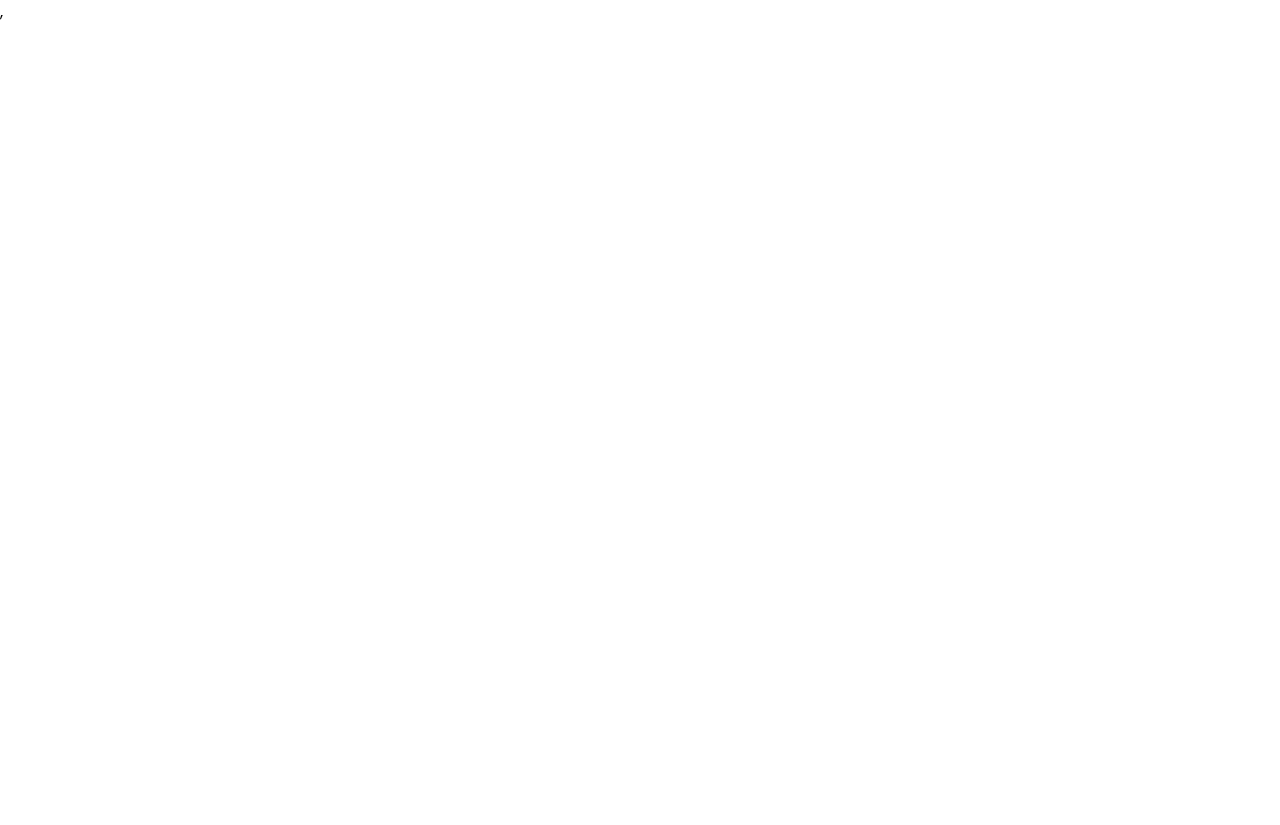
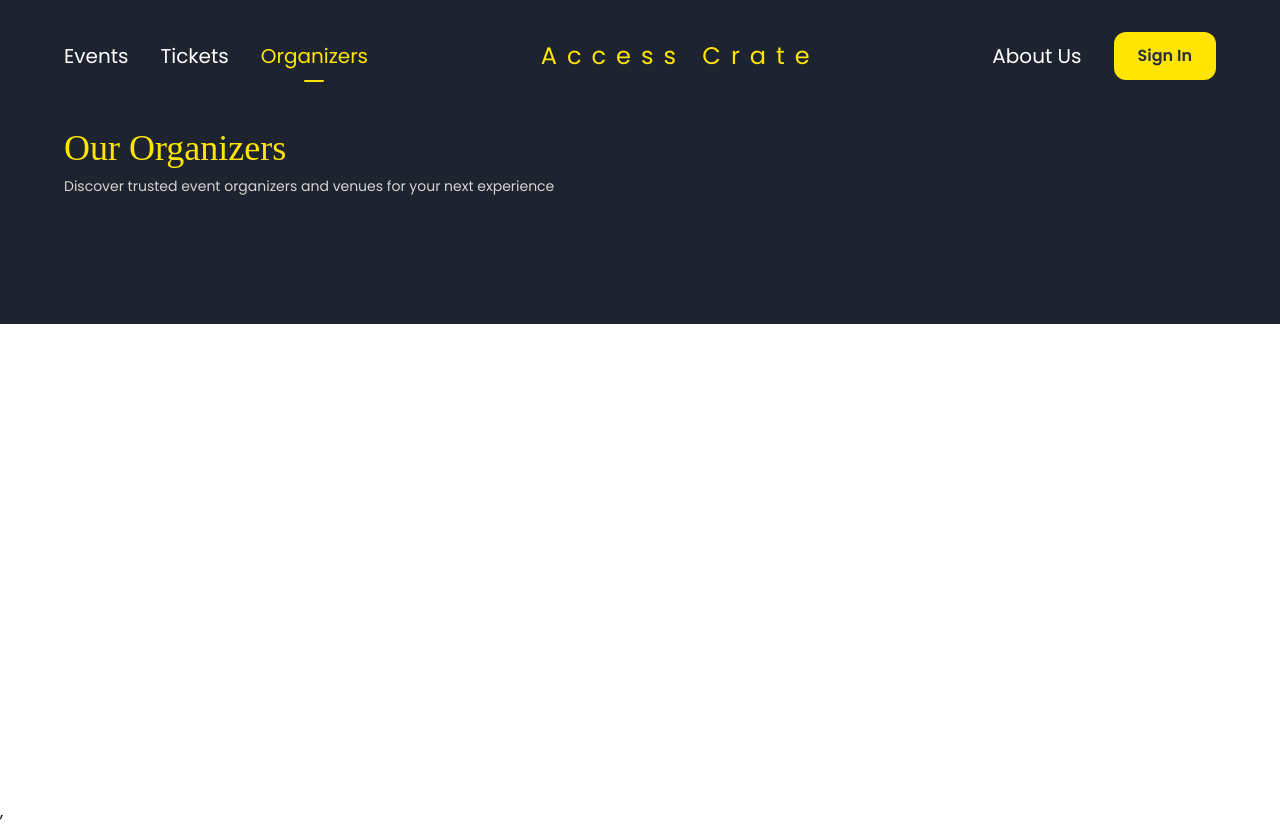
Before and after one commit to Riten1/Access-Crate, a React (Vite) app in the folder client/: page /organizers in a window 1280 px wide. Before the commit this address had no page. Before the commit the page ends 800 px from the top, so only its background shows below. Built offline with nearby package versions, Linux system fonts and the light colour scheme; a web font is replaced by a local one.

Commit message:
feat: created events page

```diff
--- a/client/src/components/EventCard.tsx
+++ b/client/src/components/EventCard.tsx
@@ -9,7 +9,7 @@ export const EventCard = ({ event }: { event: FeaturedEventsData }) => {
       <div className="flex h-[450px] w-full flex-col justify-between">
         <div className="flex flex-col">
           <img
-            className="soverflow-hidden h-1/2 object-cover"
+            className="soverflow-hidden h-[200px] object-cover"
             src={event.event_pic}
           />
           <div className="mt-4 flex flex-col gap-4">
--- a/client/src/features/nav-bar.tsx
+++ b/client/src/features/nav-bar.tsx
@@ -62,17 +62,21 @@ export const NavBar = ({ className }: { className?: string }) => {
             </div>
           </Link>
 
-          <Link to={"/events"}>
+          <Link to={"/organizers"}>
             <div
               className={cn(
                 "font-regular text-sm duration-200 hover:text-core-primary md:text-lg lg:text-xl",
                 {
-                  "rounded-lg bg-core-primary/[8%] !text-core-primary":
-                    pathname === "/organizers",
+                  "text-core-primary": location.pathname === "/organizers",
                 }
               )}
             >
               Organizers
+              <div className="flex items-center justify-center">
+                {pathname === "/organizers" && (
+                  <div className="absolute top-20 h-0.5 w-5 rounded-lg bg-core-primary"></div>
+                )}
+              </div>
             </div>
           </Link>
         </div>
--- /dev/null
+++ b/client/src/pages/Organizers.tsx
@@ -0,0 +1,14 @@
+import React from "react";
+
+import Header from "../components/ui/Header";
+
+export const Organizers = () => {
+  return (
+    <div className="flex w-full flex-col gap-8 bg-supporting-bg-dark px-4 py-20 sm:px-8 md:px-16 md:py-32">
+      <Header
+        title="Our Organizers"
+        description="Discover trusted event organizers and venues for your next experience"
+      />{" "}
+    </div>
+  );
+};
--- a/client/src/router/routes/user-routes.ts
+++ b/client/src/router/routes/user-routes.ts
@@ -3,6 +3,7 @@ import { EventDetailsPage } from "../../pages/EventDetails";
 import { Events } from "../../pages/Events";
 import Home from "../../pages/Home";
 import { OrganizerDetails } from "../../pages/OrganizerDetails";
+import { Organizers } from "../../pages/Organizers";
 
 export interface IRoute {
   id: string;
@@ -42,4 +43,9 @@ export const userRoutes: IRoute[] = [
     path: "/about-us",
     element: AboutUs,
   },
+  {
+    id: "organizers",
+    path: "/organizers",
+    element: Organizers,
+  },
 ];
```
